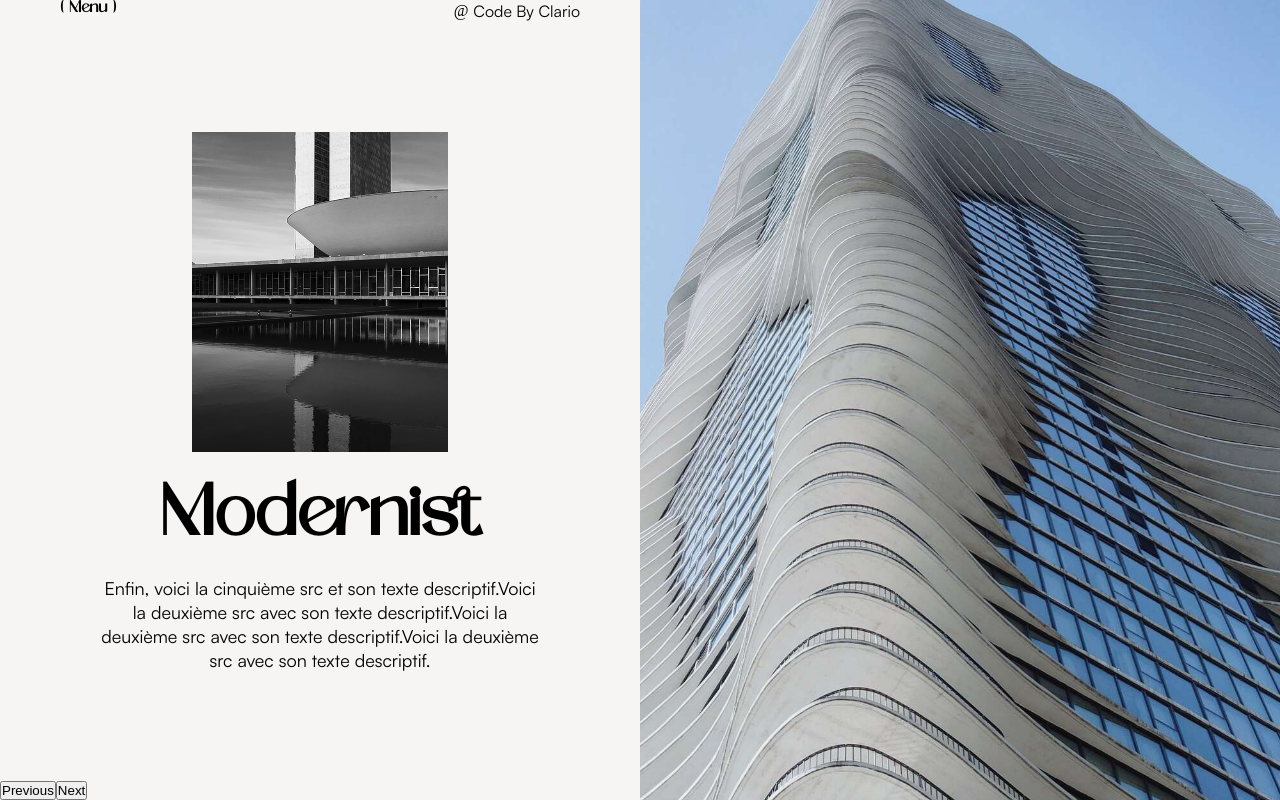
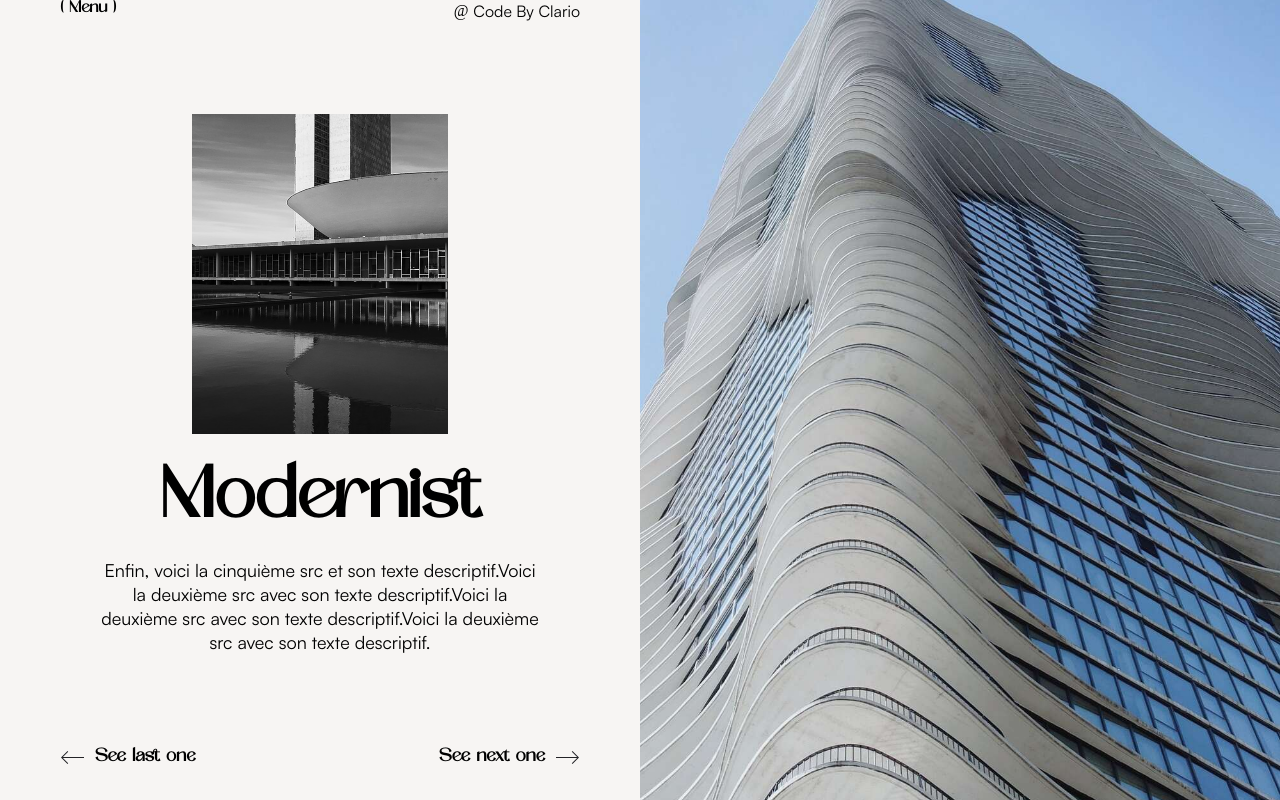
Before and after one commit to ccadran/Architecture-gallery, a Next.js app: page / in a window 1280 px wide. Built offline with nearby package versions, Linux system fonts and the light colour scheme.

Commit message:
add correct buttons for slider navigation

```diff
--- a/src/app/page.jsx
+++ b/src/app/page.jsx
@@ -55,12 +55,14 @@ export default function Home() {
           isNext={isNext}
         />
         <div className={styles.controller}>
-          <button onClick={prevSlide} disabled={isAnimated}>
-            Previous
-          </button>
-          <button onClick={nextSlide} disabled={isAnimated}>
-            Next
-          </button>
+          <div className={styles.controllerPrev} onClick={prevSlide}>
+            <Image src="/assets/icons/left-arrow.svg" width="25" height="25" />
+            <p>See last one</p>
+          </div>
+          <div className={styles.controllerNext} onClick={nextSlide}>
+            <p>See next one</p>
+            <Image src="/assets/icons/right-arrow.svg" width="25" height="25" />
+          </div>
         </div>
       </div>
       <div className={styles.nextContent}>
--- a/src/app/page.module.scss
+++ b/src/app/page.module.scss
@@ -1,3 +1,5 @@
+@import "./variables.scss";
+
 .main {
   display: flex;
   // overflow-x: hidden;
@@ -14,12 +16,31 @@
 
 .nextContent {
   width: 50vw;
-  background-color: black;
   height: 100vh;
+}
 
-  .nextImage {
-    width: 100%;
-    height: 100%;
-    object-fit: cover;
+.controller {
+  display: flex;
+  justify-content: space-between;
+  padding: 0 60px 30px 60px;
+  cursor: pointer;
+  p {
+    font-family: $banska;
+    font-weight: bold;
+    font-size: 18px;
+  }
+  .controllerPrev {
+    display: flex;
+    align-items: center;
+    p {
+      margin-left: 10px;
+    }
+  }
+  .controllerNext {
+    display: flex;
+    align-items: center;
+    p {
+      margin-right: 10px;
+    }
   }
 }
```
Also changed, not shown: public/assets/icons/left-arrow.svg (added), public/assets/icons/right-arrow.svg (added).
